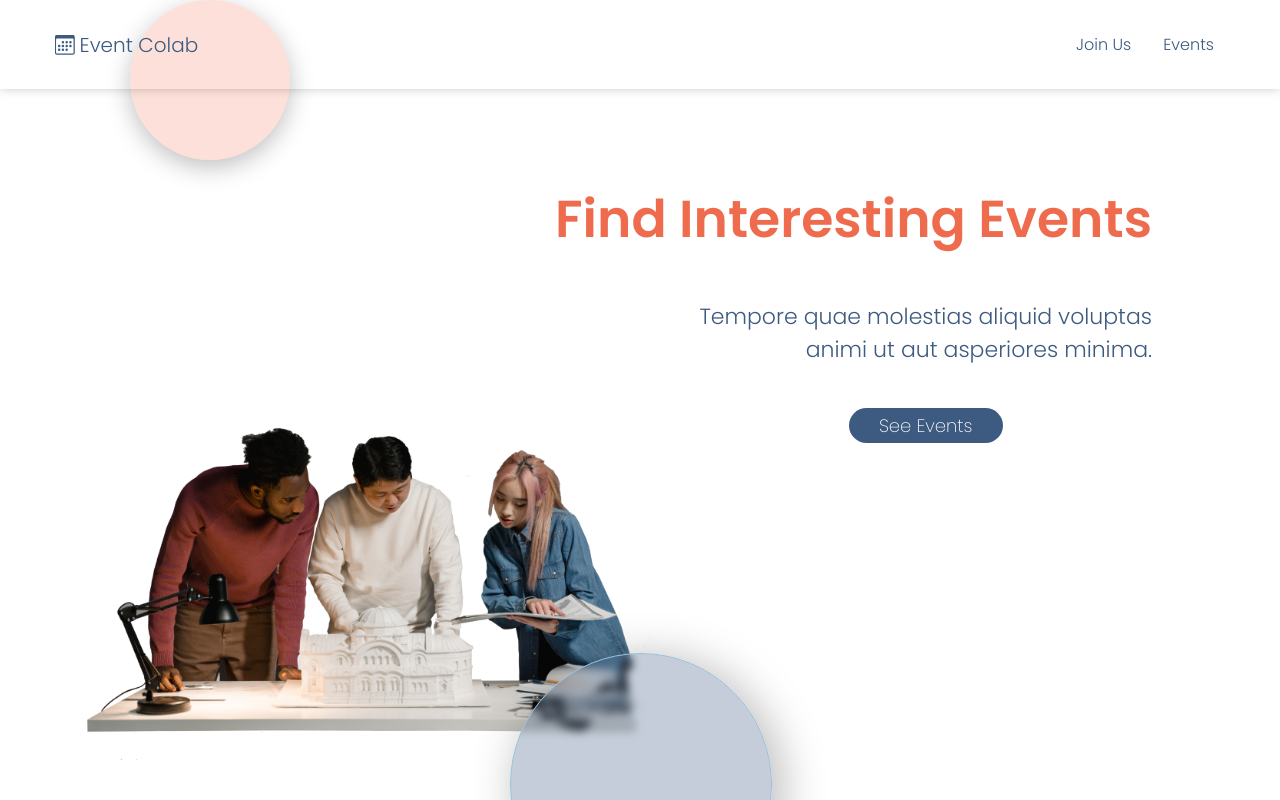
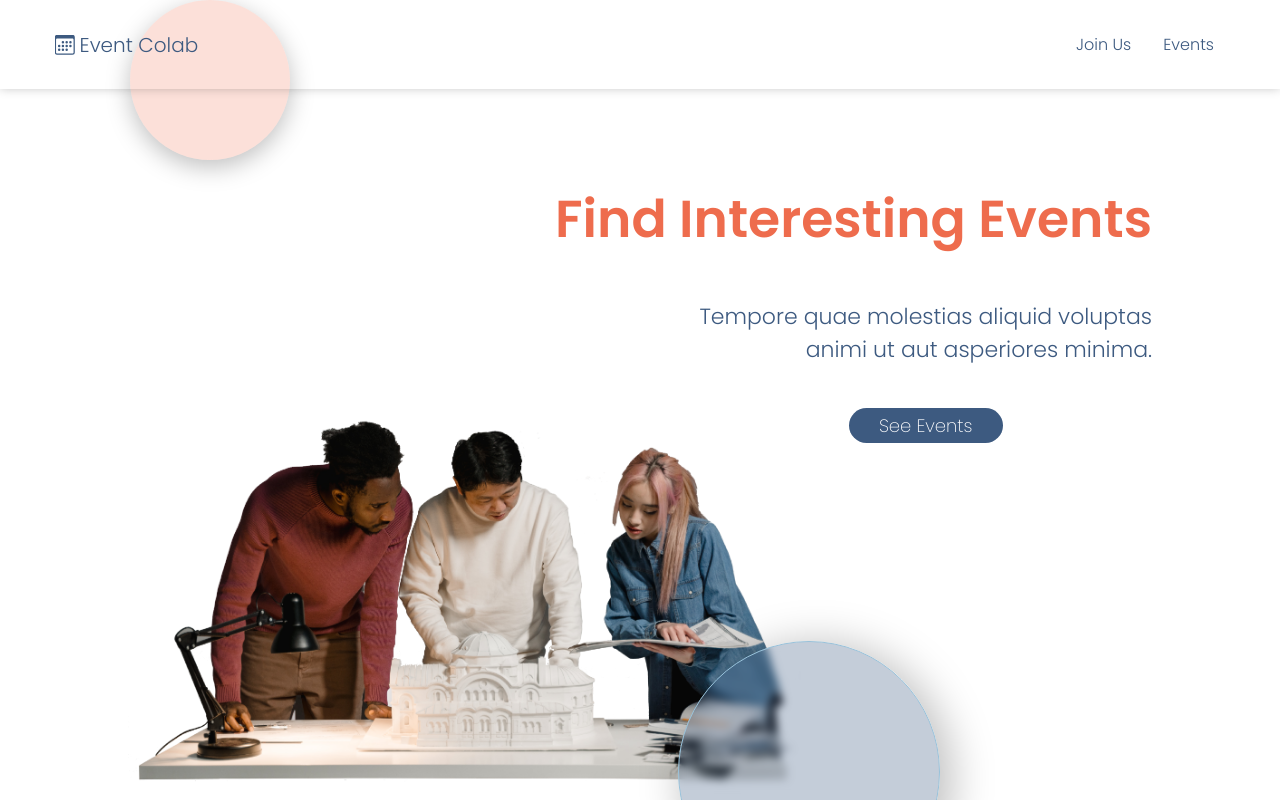
Before and after one commit to Emilysta/ZIwG, a React (Create React App) app in the folder frontend/: page / in a window 1280 px wide. Built offline with nearby package versions, Linux system fonts and the light colour scheme.

Commit message:
More responsive people image on home page

```diff
--- a/frontend/src/Pages/HomePage.css
+++ b/frontend/src/Pages/HomePage.css
@@ -58,16 +58,19 @@
     font-size: 18px;
 }
 
-.rightContainer #peopleImage {
+.homePage #peopleImage {
     position: absolute;
-    top: -6vw;
-    left: -50px;
-    width: 45vw;
+    bottom: -45vh;
+    left: 0vw;
+    z-index: -2;
+    width: 60vw;
+    max-width: 680px;
 }
 
 .homePage #circle-2 {
+    z-index: -1;
     border: 1px solid #98C1D9;
     box-shadow: 8px 6px 43px 4px rgba(0, 0, 0, 0.25);
     backdrop-filter: blur(4px);
-    background: rgba(61, 90, 128, 0.3);
+    background: #3d5a804d;
 }
--- a/frontend/src/Pages/HomePage.tsx
+++ b/frontend/src/Pages/HomePage.tsx
@@ -19,11 +19,8 @@ function HomePage() {
                             </span>
                         </div>
                     </div>
-                </section>
-
-                <section className="rightContainer">
+                    <BlendedCircle id="circle-2" size={260} left="min(680px, 60vw)" bottom="-40vh" />
                     <img id="peopleImage" src={peopleImage} />
-                    <BlendedCircle id="circle-2" size={260} left="40vw" top="330px" />
                 </section>
             </div>
         </div>
```
